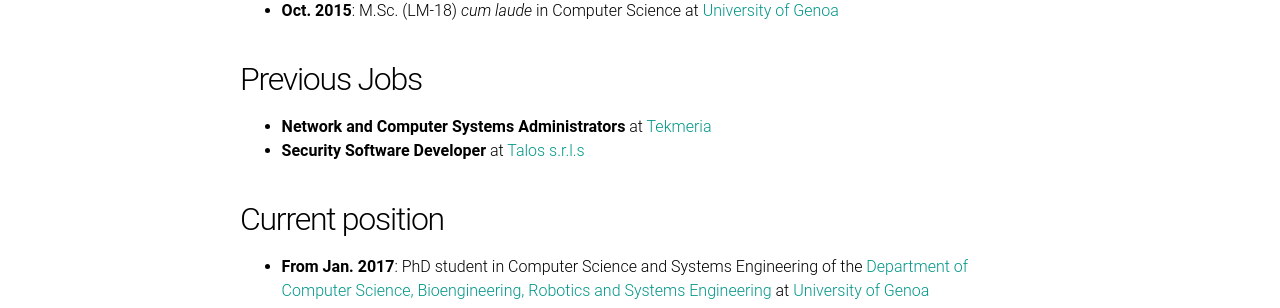
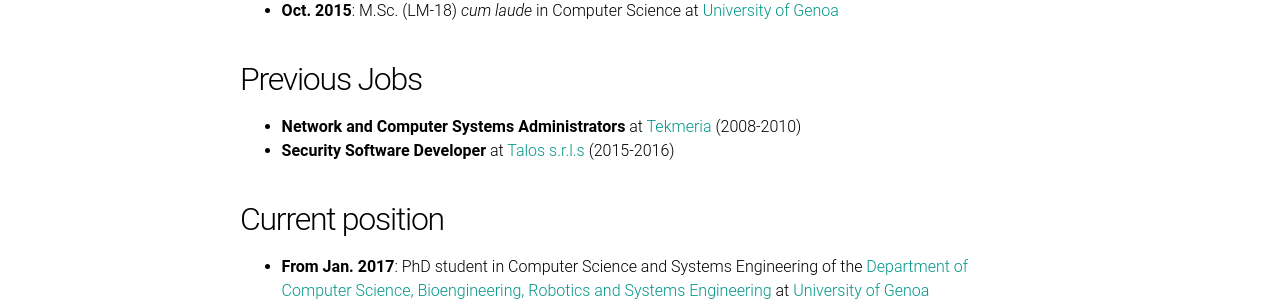
Before and after one commit to CSecLab/cseclab.github.io, a Jekyll site: the page built from aonzoHP.md, in a window 1280 px wide. Shown: the part 784-1092 px from the top of the page. Built offline with Jekyll 4.4.1, drawn with Linux system fonts in a browser that asks for light colours.

Commit message:
work date

```diff
--- a/aonzoHP.md
+++ b/aonzoHP.md
@@ -15,8 +15,8 @@ title: Homepage of Simone Aonzo
 
 
 ## Previous Jobs
-- **Network and Computer Systems Administrators** at [Tekmeria](http://teknoos.it)
-- **Security Software Developer** at [Talos  s.r.l.s](http://www.talos-sec.com)
+- **Network and Computer Systems Administrators** at [Tekmeria](http://teknoos.it) (2008-2010)
+- **Security Software Developer** at [Talos  s.r.l.s](http://www.talos-sec.com) (2015-2016)
 
 
 ## Current position
```
